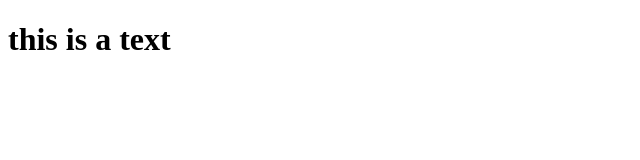
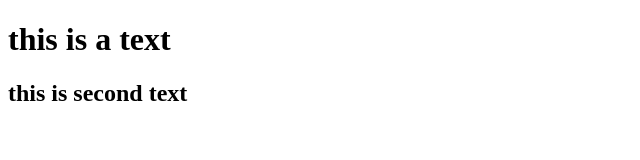
Before and after one commit to tvcht/another-demo, a plain HTML site: page index.html in a window 1280 px wide. Shown: the whole page, without its empty margins (0-640 px from the left). Drawn offline with Linux system fonts and the light colour scheme.

Commit message:
second commit

```diff
--- a/index.html
+++ b/index.html
@@ -8,5 +8,6 @@
 </head>
 <body>
     <h1>this is a text</h1>
+    <h2>this is second text</h2>
 </body>
 </html>
```
